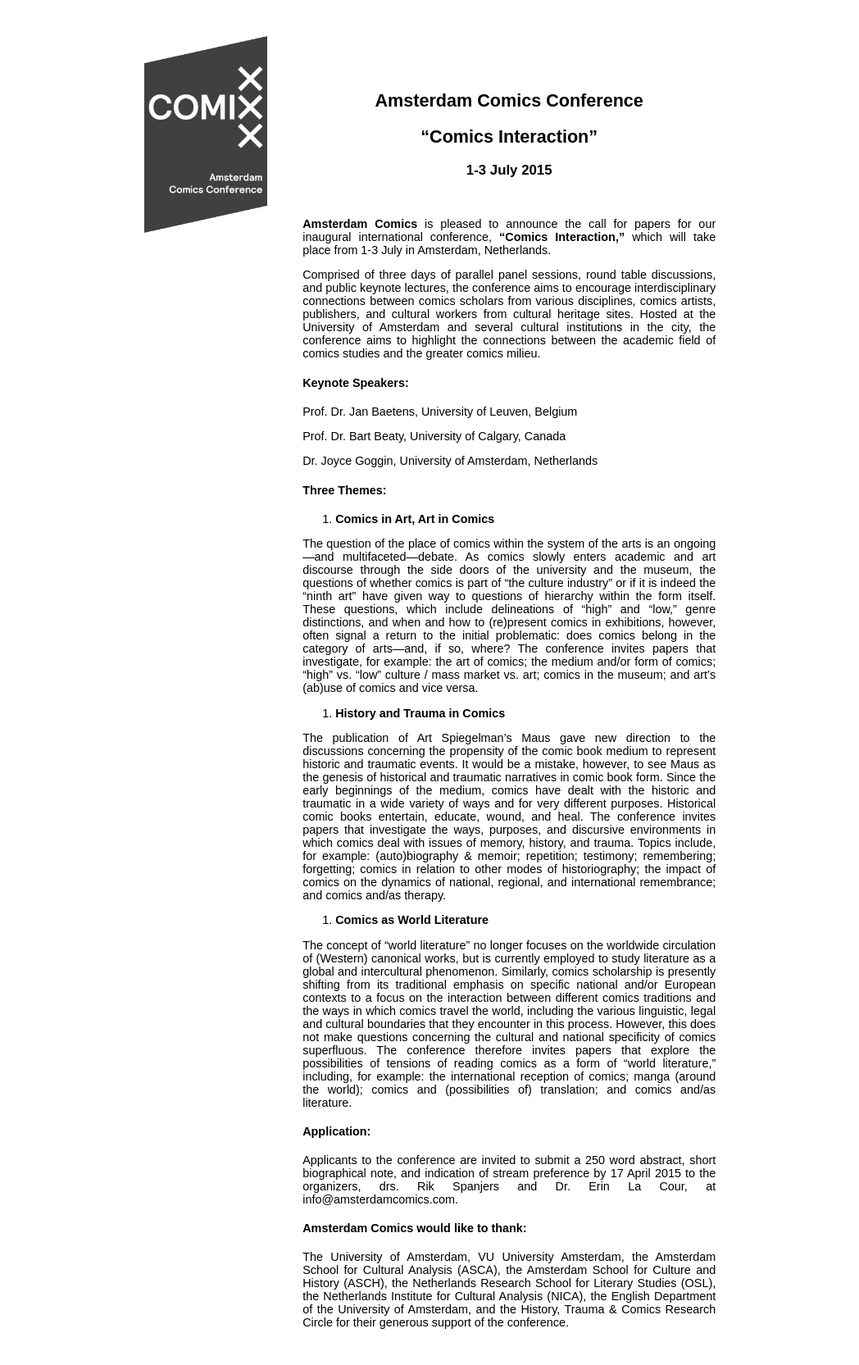
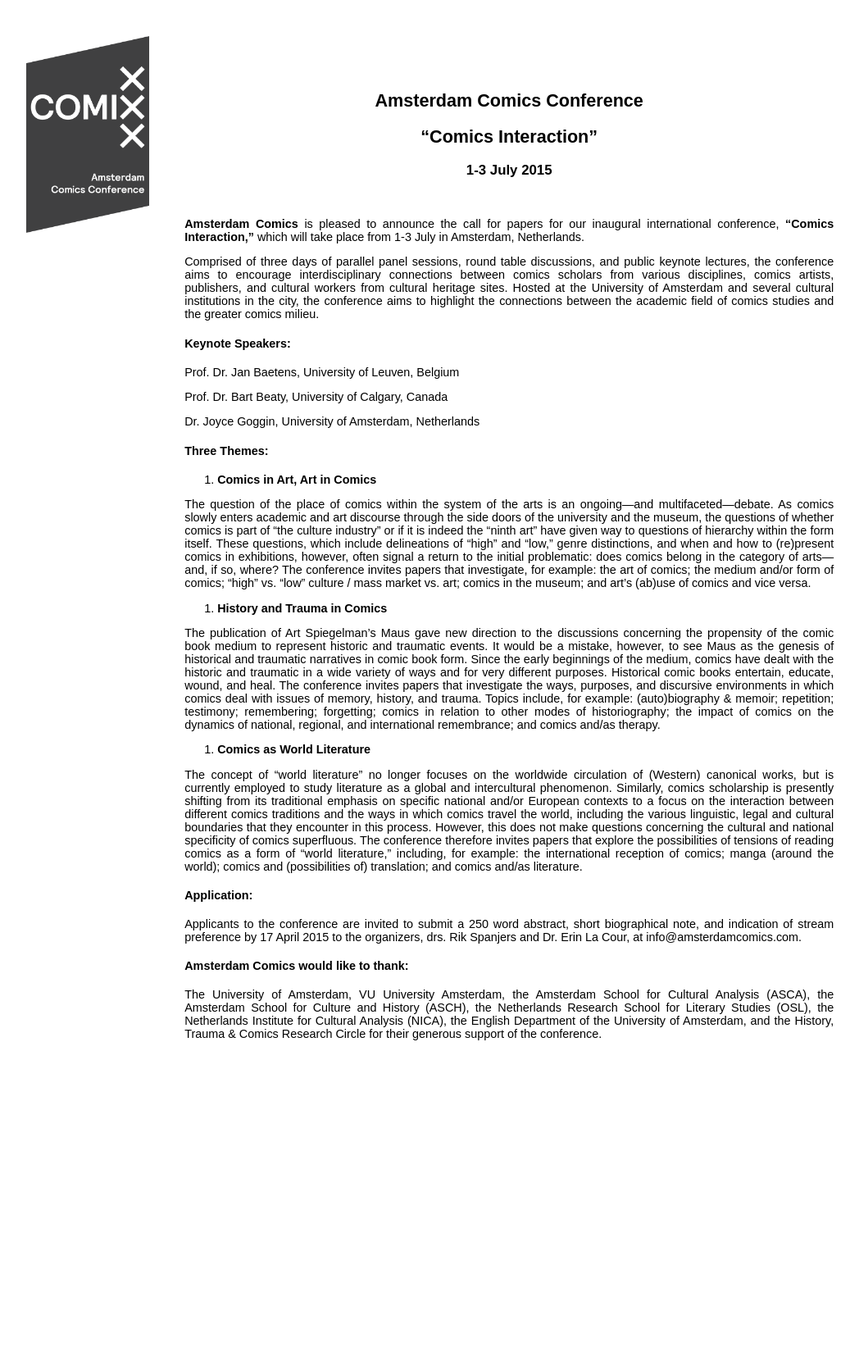
Before and after one commit to amsterdamcomics/amsterdamcomics.github.io, a Jekyll site: the page built from index.md, in a window 1280 px wide. Shown: the whole page at 82% size, without its empty margins (104-1152 px from the left). Built offline with Jekyll 4.4.1, drawn with Linux system fonts in a browser that asks for light colours; after the commit the page ends 1313 px from its top, so only the background shows below that.

Commit message:
worked on index.md and styling

```diff
--- a/+++/lestyle.css
+++ b/+++/lestyle.css
@@ -12,12 +12,12 @@ h3 {
 }
 
 #main {
-	width: 35em;
+	width: 55em;
 }
 
 content {
     padding: 1.5em;
-    max-width: 50em;
+    max-width: 70em;
     display: block;
     overflow:hidden;
     text-align: justify;
```
Also changed, not shown: index.md (line endings or trailing spaces).
